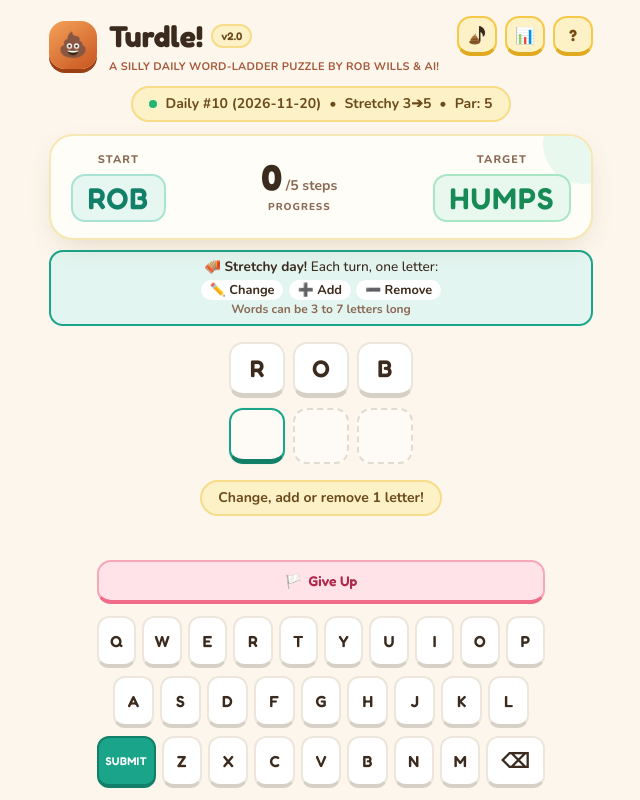
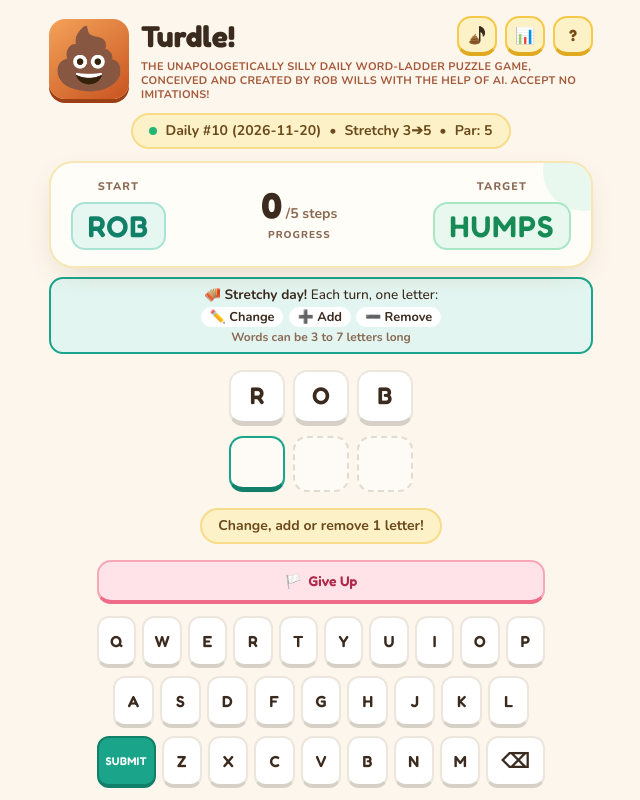
Before and after one commit to wills1981/turdle, a plain HTML site: page index.html in a window 1280 px wide. Shown: the whole page, without its empty margins (319-959 px from the left). Drawn offline with nearby package versions, Linux system fonts and the light colour scheme.

Commit message:
small UI changes

```diff
--- a/index.html
+++ b/index.html
@@ -4,13 +4,13 @@
   <meta charset="UTF-8">
   <meta name="viewport" content="width=device-width, initial-scale=1.0, viewport-fit=cover">
   <title>Turdle! - Daily Puzzle Game</title>
-  <meta name="description" content="A silly daily word-ladder puzzle by Rob Wills &amp; AI!">
+  <meta name="description" content="The unapologetically silly daily word-ladder puzzle game, conceived and created by Rob Wills with the help of AI. Accept no imitations!">
 
   <!-- Link previews (WhatsApp, iMessage, Slack, etc.): image URLs must be absolute -->
   <meta property="og:type" content="website">
   <meta property="og:site_name" content="Turdle!">
   <meta property="og:title" content="Turdle! - Daily Puzzle Game">
-  <meta property="og:description" content="A silly daily word-ladder puzzle by Rob Wills &amp; AI!">
+  <meta property="og:description" content="The unapologetically silly daily word-ladder puzzle game, conceived and created by Rob Wills with the help of AI. Accept no imitations!">
   <meta property="og:url" content="https://wills1981.github.io/turdle/">
   <meta property="og:image" content="https://wills1981.github.io/turdle/icons/og-image.png?v=3">
   <meta property="og:image:type" content="image/png">
@@ -50,10 +50,10 @@
   <header class="w-full shrink-0 safe-top">
     <!-- Grid: logo spans both rows; subtitle runs under title + buttons so it never squashes on phones -->
     <div class="max-w-xl mx-auto px-4 pt-4 grid items-center gap-x-3 gap-y-1" style="grid-template-columns: auto 1fr auto;">
-      <div class="row-span-2 w-12 h-12 rounded-2xl flex items-center justify-center text-2xl shadow-md" style="background: linear-gradient(145deg,#f4a259,#c8541f); box-shadow: 0 4px 0 #9c3f14;">💩</div>
+      <div class="row-span-2 w-20 h-20 rounded-2xl flex items-center justify-center text-6xl shadow-md" style="background: linear-gradient(145deg,#f4a259,#c8541f); box-shadow: 0 4px 0 #9c3f14;">💩</div>
       <div class="flex items-center gap-2 min-w-0">
         <h1 class="font-display text-2xl sm:text-3xl font-bold leading-none whitespace-nowrap" style="color: var(--ink)">Turdle!</h1>
-        <span class="pill font-display text-[11px] font-semibold px-2 py-0.5 hidden sm:inline">v2.0</span>
+        <!-- <span class="pill font-display text-[11px] font-semibold px-2 py-0.5 hidden sm:inline">v2.0</span> -->
       </div>
 
       <div class="flex items-center gap-1.5 sm:gap-2 justify-self-end">
@@ -66,7 +66,7 @@
         <button id="btn-help" class="btn-3d btn-yellow w-9 h-9 sm:w-10 sm:h-10 text-base font-bold" title="How to play" aria-label="How to play">?</button>
         <button id="btn-settings" class="btn-3d btn-yellow w-9 h-9 sm:w-10 sm:h-10 text-base" title="Settings & Free Play" aria-label="Settings">⚙️</button>
       </div>
-      <p class="col-span-2 text-[10px] sm:text-[11px] font-bold tracking-wide uppercase leading-tight" style="color: var(--rust)">A silly daily word-ladder puzzle by Rob Wills &amp; AI!</p>
+      <p class="col-span-2 text-[10px] sm:text-[11px] font-bold tracking-wide uppercase leading-tight" style="color: var(--rust)">The unapologetically silly daily word-ladder puzzle game, conceived and created by Rob Wills with the help of AI. Accept no imitations!</p>
     </div>
   </header>
 
```
